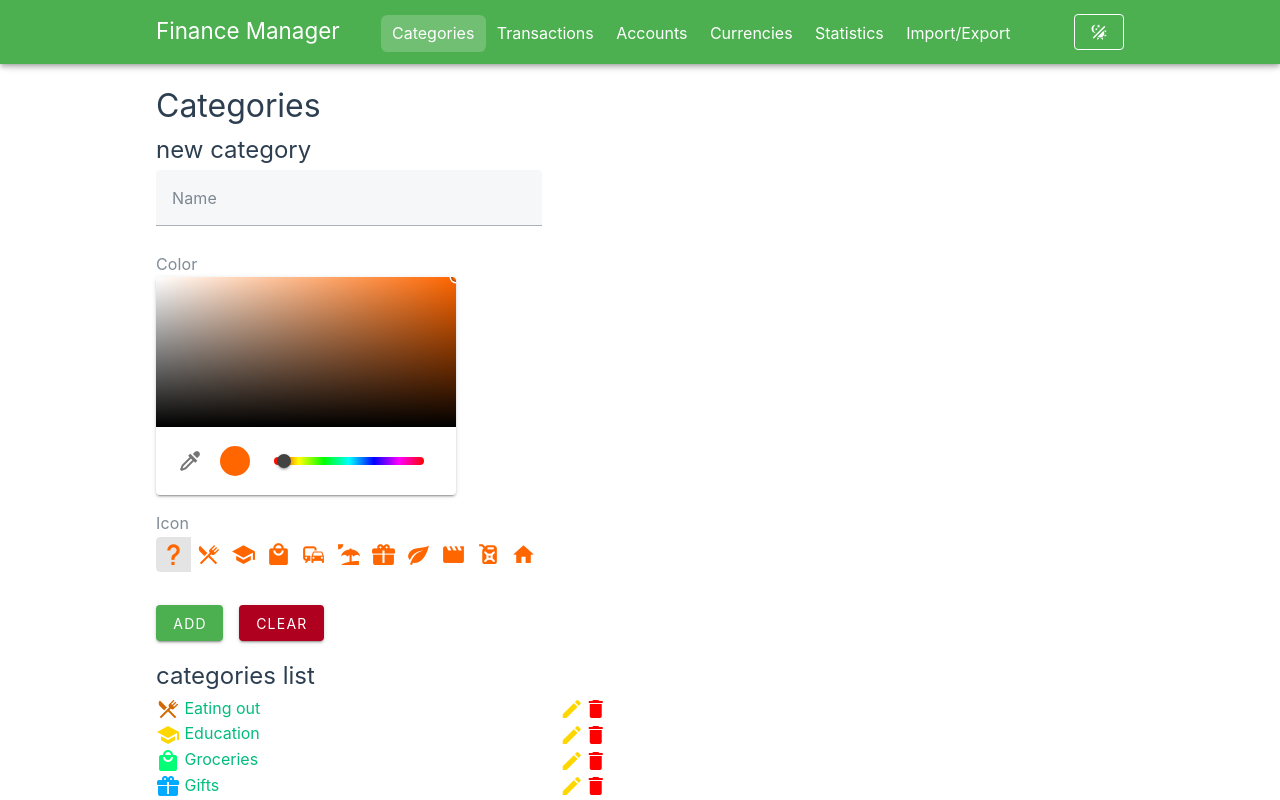
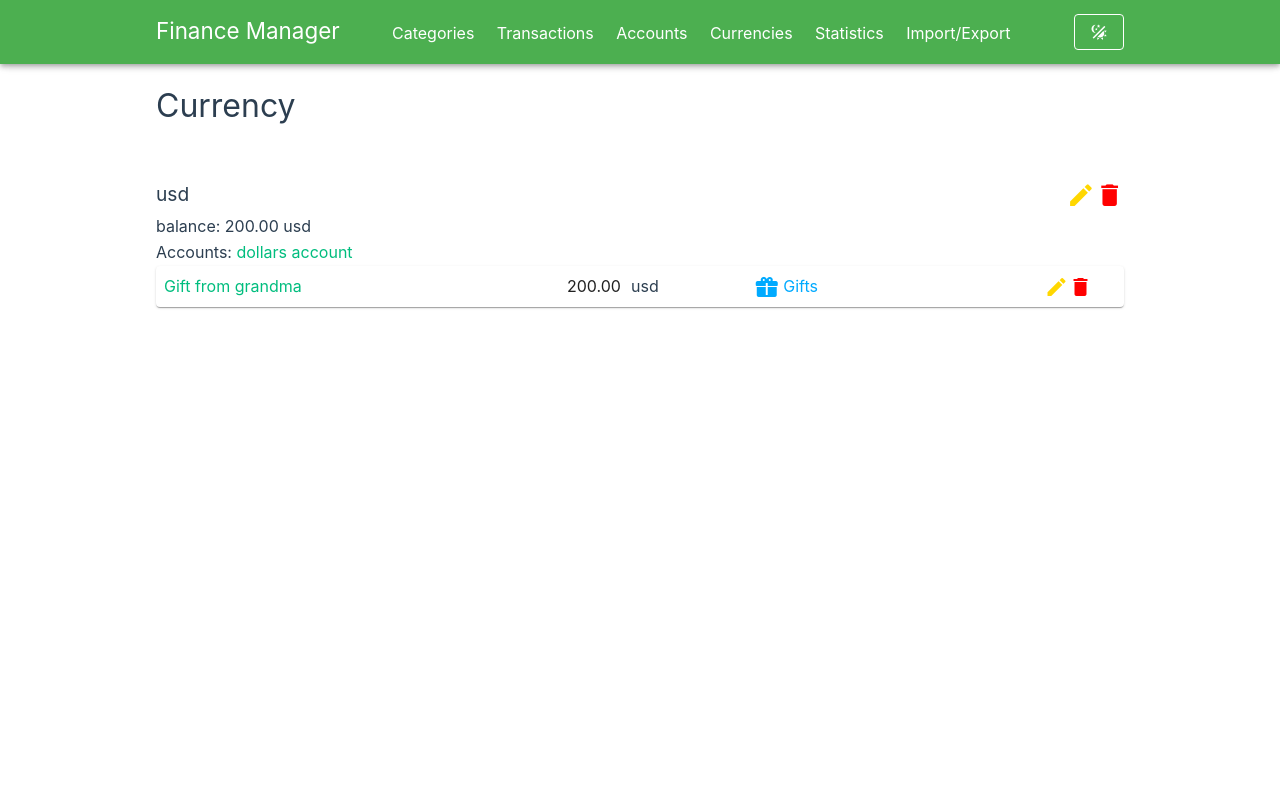
Before and after one commit to FilipTarajko/finance-manager, a Vue app: page /currencies/1 in a window 1280 px wide. Before the commit this address led to /. Shown: the top 800 px of the page. Built offline with nearby package versions, Linux system fonts and the light colour scheme.

Commit message:
Add CurrencyDetailsView at /currencies/:currencyId

```diff
--- a/src/components/Accounts/AccountComponent.vue
+++ b/src/components/Accounts/AccountComponent.vue
@@ -23,6 +23,10 @@ const balance = computed(() => {
   return transactions.value.
     reduce((sum, e) => e.amount + sum, 0).toFixed(2)
 })
+
+const currency = computed(() => {
+  return currenciesStore.getCurrencyByAccount(props.account)
+})
 </script>
 
 <template>
@@ -34,7 +38,9 @@ const balance = computed(() => {
       </RouterLink>
       - balance:
       {{ balance }}
-      {{ currenciesStore.getCurrencyNameByAccount(account) }}
+      <RouterLink :to="{ name: 'currency', params: { currencyId: currency!.id } }">
+        {{ currency!.name }}
+      </RouterLink>
     </div>
     <div>
       <v-icon
--- a/src/components/Currencies/CurrencyComponent.vue
+++ b/src/components/Currencies/CurrencyComponent.vue
@@ -5,7 +5,9 @@ import TransactionList from "@/components/Transactions/TransactionList.vue"
 import type { Currency } from '@/types/types';
 import { useCurrenciesStore } from '@/stores/currenciesStore';
 import { computed } from "vue";
+import { useAccountsStore } from "@/stores/accountsStore";
 const currenciesStore = useCurrenciesStore();
+const accountsStore = useAccountsStore();
 
 const props = defineProps<{
   currency: Currency,
@@ -32,7 +34,9 @@ const balance = computed(() => {
 <template>
   <div class="mt-12 mb-1" style="font-size: 1.2rem; display: flex; flex-direction: row;">
     <div style="width: 92%;">
-    {{ currency.name }}
+      <RouterLink :to="{ name: 'currency', params: { currencyId: currency.id } }">
+        {{ currency.name }}
+      </RouterLink>
     <template v-if="currency.api_name != ''">
       (api name: {{ currency.api_name }})
     </template>
@@ -40,7 +44,7 @@ const balance = computed(() => {
       <template v-if="currency.base_currency_id != currenciesStore.default_currency_id">
         (equal to {{ currency.value_relative_to_default }}{{ currenciesStore.getDefaultCurrency().name }},
       </template>
-      <template v-else>(</template>
+      <template v-else> (</template>
 
       <template v-if="!currency.api_name || !currenciesStore.getCurrencyById(currency.base_currency_id)?.api_name">defined as {{
       currency.value_relative_to_base }}{{ currenciesStore.getCurrencyById(currency.base_currency_id)!.name}})
@@ -69,9 +73,17 @@ const balance = computed(() => {
   </div>
   balance:
   {{ balance }}
-  {{ currency.name }}
+  <RouterLink style="color: var(--color-text);" :to="{ name: 'currency', params: { currencyId: currency.id } }">
+    {{ currency.name }}
+  </RouterLink>
   <br>
-  Accounts: {{ currenciesStore.getAccountNamesByCurrency(currency).join(", ") || '-' }}
+  Accounts:
+  <span v-for="accountId in accountIds" :key="accountId">
+    <RouterLink :to="{ name: 'account', params: { accountId: accountId } }">
+      {{ accountsStore.getAccountById(accountId).name }}
+    </RouterLink>
+    <span v-if="accountId != accountIds[accountIds.length-1]">, </span>
+  </span>
   <br>
   <!-- <v-btn
     v-if="currenciesStore.default_currency_id == currency.id"
--- a/src/components/Transactions/TransactionComponent.vue
+++ b/src/components/Transactions/TransactionComponent.vue
@@ -2,14 +2,17 @@
 import { useCategoriesStore } from '@/stores/categoriesStore';
 import { useCurrenciesStore } from '@/stores/currenciesStore';
 import type { TransactionWithCategoryData } from '@/types/types'
+import { computed } from 'vue';
 
-defineProps<{
+const props = defineProps<{
   transaction: TransactionWithCategoryData,
   showDialog: Function
 }>()
 
 const categoriesStore = useCategoriesStore();
 const currenciesStore = useCurrenciesStore();
+
+const currency = currenciesStore.getCurrencyByTransaction(props.transaction)!;
 
 </script>
 
@@ -25,7 +28,9 @@ const currenciesStore = useCurrenciesStore();
       {{ transaction.amount.toFixed(2) }}
     </div>
     <div id="currency">
-      {{ currenciesStore.getCurrencyNameByTransaction(transaction) }}
+      <RouterLink :to="{ name: 'currency', params: { currencyId: currency.id } }">
+        {{ currency.name }}
+      </RouterLink>
     </div>
     <div id="category" :style="{ color: transaction.categoryData.color }">
       <RouterLink :style="{ color: transaction.categoryData.color }" :to="{ name: 'category', params: {categoryId: transaction.categoryData.id} }">
--- a/src/router/index.ts
+++ b/src/router/index.ts
@@ -31,8 +31,18 @@ const router = createRouter({
     },
     {
       path: '/currencies',
-      name: 'currencies',
-      component: () => import('../views/CurrenciesView.vue')
+      children: [
+        {
+          path: '',
+          name: 'currencies',
+          component: () => import('../views/CurrenciesView.vue')
+        },
+        {
+          path: ':currencyId',
+          name: 'currency',
+          component: () => import('../views/CurrencyDetailsView.vue')
+        }
+      ]
     },
     {
       path: '/transactions',
--- a/src/stores/currenciesStore.ts
+++ b/src/stores/currenciesStore.ts
@@ -152,6 +152,7 @@ export const useCurrenciesStore = defineStore('currenciesStore', () => {
   return {
     currencies,
     default_currency_id,
+    getCurrencyByAccount,
     getCurrencyNameByAccount,
     getCurrencyNameByTransaction,
     getCurrencyByTransaction,
--- /dev/null
+++ b/src/views/CurrencyDetailsView.vue
@@ -0,0 +1,48 @@
+<script setup lang="ts">
+import { computed, ref, type Ref } from 'vue'
+import { useRoute } from 'vue-router'
+import CurrencyComponent from '@/components/Currencies/CurrencyComponent.vue'
+import TransactionEditDialog from '@/components/Transactions/TransactionEditDialog.vue'
+import CurrencyEditDialog from "@/components/Currencies/CurrencyEditDialog.vue"
+import type { Currency } from '@/types/types'
+import { useTransactionFormComposable } from '@/composables/transactionFormComposable'
+import { useCurrenciesStore } from '@/stores/currenciesStore'
+const currenciesStore = useCurrenciesStore()
+const route = useRoute()
+
+const currency = computed(() => {
+  return currenciesStore.getCurrencyById(route.params.currencyId as any)
+})
+
+const { isTransactionDialogShown, dialogTransaction, showTransactionDialog } = useTransactionFormComposable();
+
+const isCurrencyDialogShown = ref(false)
+const dialogCurrency: Ref<Currency | null> = ref(null)
+
+function showCurrencyDialog(currency: Currency) {
+  dialogCurrency.value = currency
+  isCurrencyDialogShown.value = true
+}
+</script>
+
+<template>
+  <main>
+    <h1>Currency</h1>
+    <template v-if="currency">
+      <CurrencyComponent
+        :currency="currency"
+        :showCurrencyDialog="showCurrencyDialog"
+        :showTransactionDialog="showTransactionDialog"
+      ></CurrencyComponent>
+      <CurrencyEditDialog
+        v-model=isCurrencyDialogShown
+        :editedCurrency="dialogCurrency"
+      ></CurrencyEditDialog>
+      <TransactionEditDialog
+        v-model=isTransactionDialogShown
+        :transaction="dialogTransaction"
+      ></TransactionEditDialog>
+    </template>
+    <template v-else> Currency not found </template>
+  </main>
+</template>
--- a/src/views/TransactionDetailsView.vue
+++ b/src/views/TransactionDetailsView.vue
@@ -16,6 +16,11 @@ const { isTransactionDialogShown, dialogTransaction, showTransactionDialog } = u
 const transaction = computed(() => {
   return categoriesStore.transactions.find((e) => e.id == (route.params.transactionId as any))
 })
+
+const currency = computed(() => {
+  return transaction.value && currenciesStore.getCurrencyByTransaction(transaction?.value)
+})
+
 </script>
 
 <template>
@@ -44,7 +49,9 @@ const transaction = computed(() => {
           currency
         </div>
         <div>
-          {{ currenciesStore.getCurrencyNameByTransaction(transaction) }}
+          <RouterLink :to="{ name: 'currency', params: { currencyId: currency?.id } }">
+            {{ currency?.name }}
+          </RouterLink>
         </div>
         <div>
           category
```
